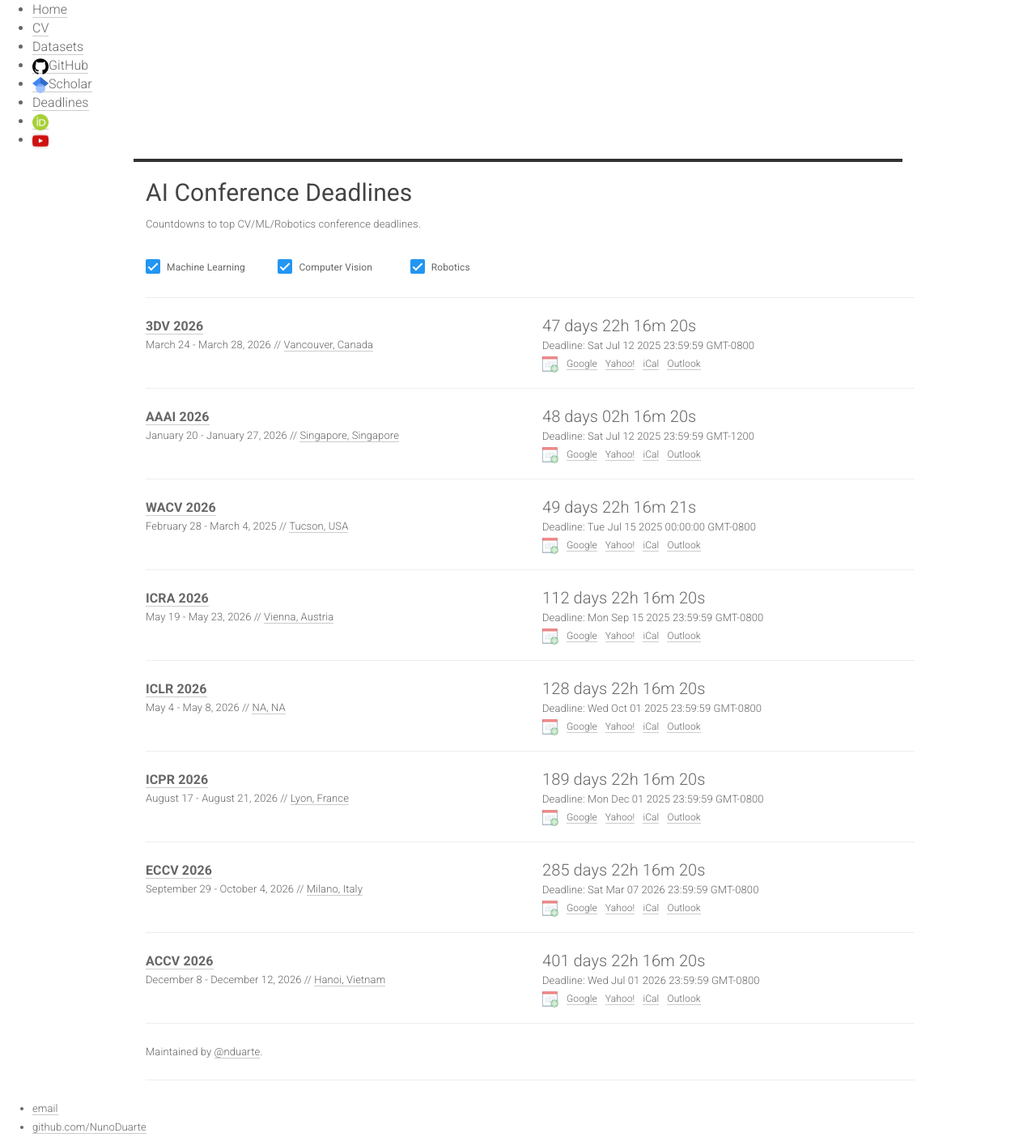
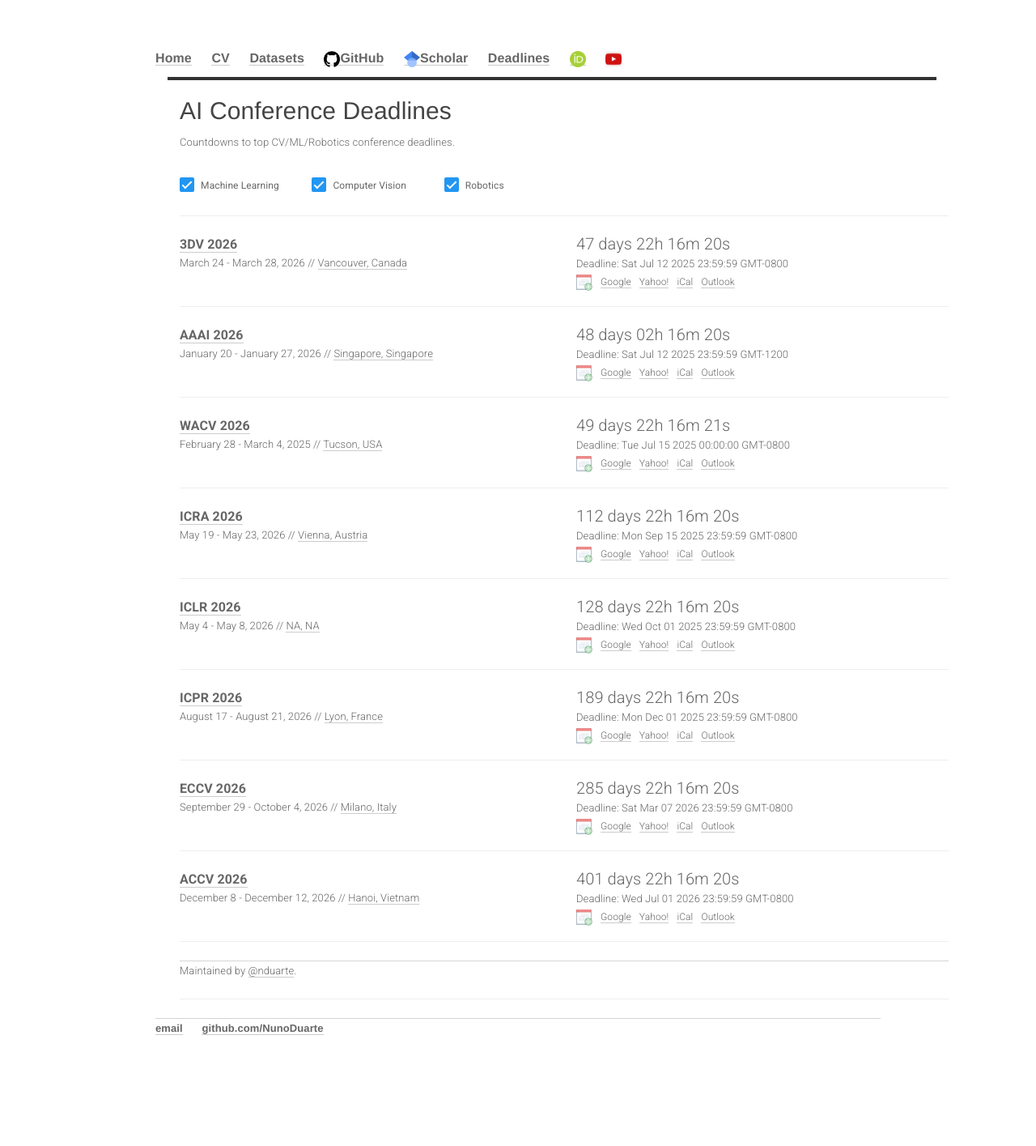
Before and after one commit to NunoDuarte/NunoDuarte.github.io, a Jekyll site: the page built from deadlines/index.html, in a window 1280 px wide. Shown: the whole page at 81% size. Built offline with Jekyll 4.4.1, drawn with Linux system fonts in a browser that asks for light colours; nearby versions of some CDN libraries; after the commit the page ends 1341 px from its top, so only the background shows below that.

Commit message:
update header of deadlines

```diff
--- a/deadlines/index.html
+++ b/deadlines/index.html
@@ -12,6 +13,7 @@
   <meta name="description" content="Countdowns to top CV/ML/Robotics conference deadlines">
   <meta name="author" content="Nuno Duarte">
   <link rel="stylesheet" type="text/css" href="static/css/bootstrap.min.css">
+  <link rel="stylesheet" href="{{ site.baseurl }}/css/main.css?v=1.0">
   <link rel="stylesheet" type="text/css" href="static/css/deadlines.css" media="screen,projection">
   <script type="text/javascript" src="https://ajax.googleapis.com/ajax/libs/jquery/1.7.2/jquery.min.js"></script>
   <script type="text/javascript" src="static/js/jquery.countdown.min.js"></script>
```
Also changed, not shown: other parts of deadlines/index.html (+1 -0 lines).
